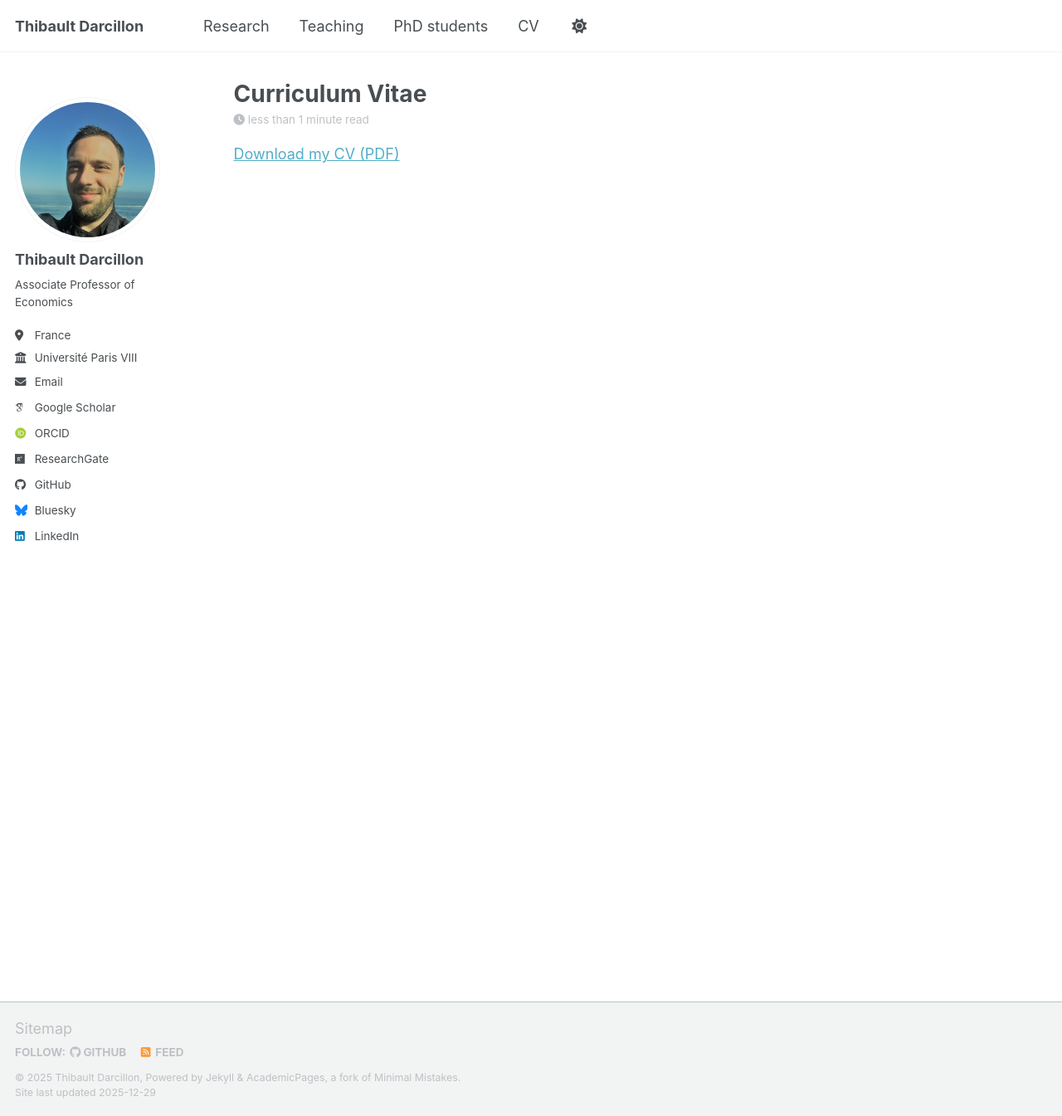
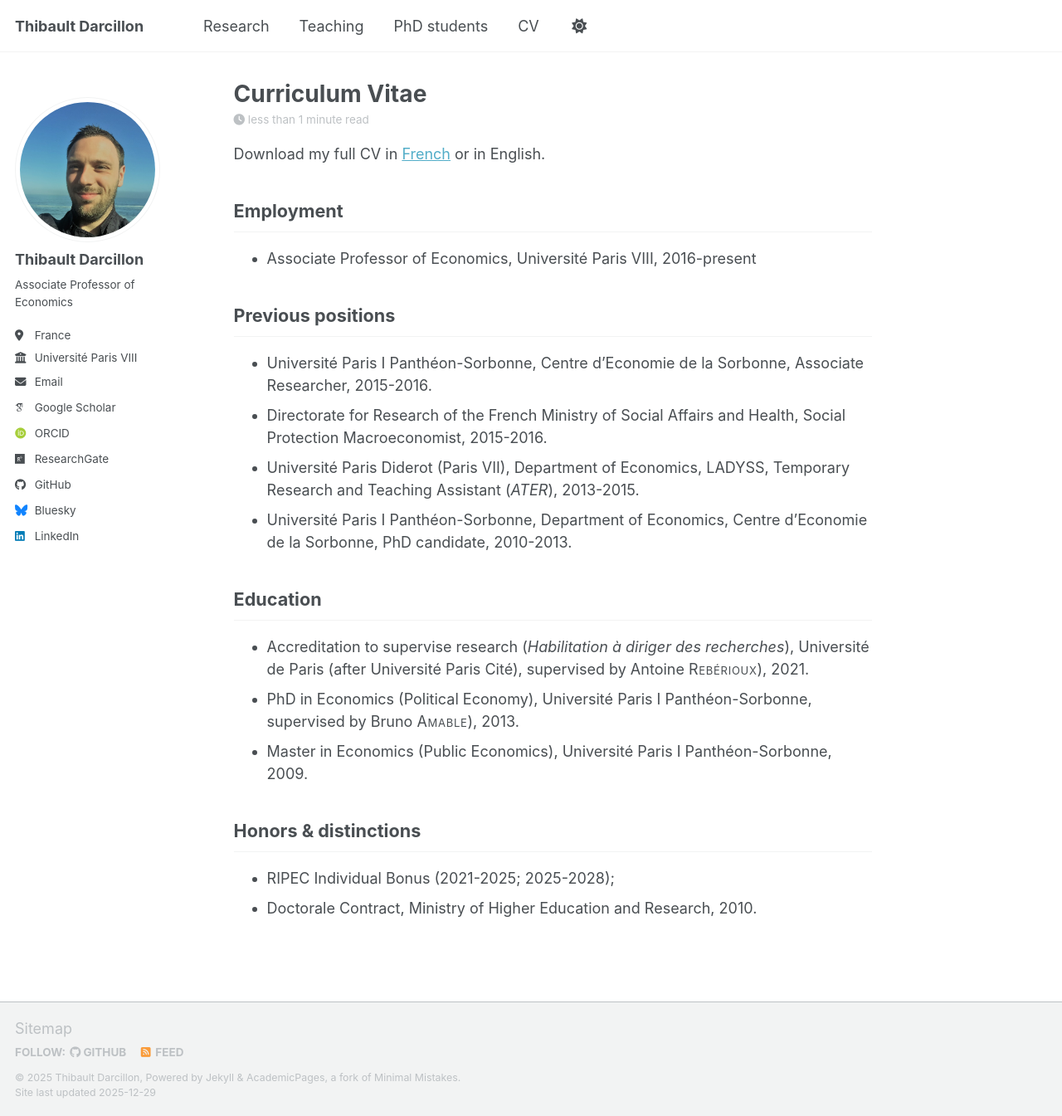
Before and after one commit to thibaultdarcillon/thibaultdarcillon.github.io, a Jekyll site: the page built from _pages/cv.md, in a window 1280 px wide and 1345 px high. Shown: the whole window at 83% size. Built offline with Jekyll 4.4.1, drawn with Linux system fonts in a browser that asks for light colours; some web fonts are replaced; a script bundle is joined from its source files by our own code; library files that are not in the unit come from our copies.

Commit message:
Update CV

```diff
--- a/_pages/cv.md
+++ b/_pages/cv.md
@@ -5,4 +5,26 @@ permalink: /cv/
 author_profile: true
 ---
 
-[Download my CV (PDF)](/assets/pdf/CV-09-20.pdf)
+Download my full CV in [French]((/assets/pdf/CV-09-20.pdf)) or in English.
+
+## Employment
+
+- Associate Professor of Economics, Université Paris VIII, 2016-present
+
+## Previous positions
+- Université Paris I Panthéon-Sorbonne, Centre d'Economie de la Sorbonne, Associate Researcher, 2015-2016.
+- Directorate for Research of the French Ministry of Social Affairs and
+Health, Social Protection Macroeconomist, 2015-2016.
+- Université Paris Diderot (Paris VII), Department of Economics, LADYSS, Temporary Research and Teaching Assistant (*ATER*), 2013-2015.
+- Université Paris I Panthéon-Sorbonne, Department of Economics, Centre d'Economie de la Sorbonne, PhD candidate, 2010-2013.
+
+## Education
+
+- Accreditation to supervise research (*Habilitation à diriger des recherches*), Université de Paris (after Université Paris Cité), supervised by Antoine <span class="smallcaps">Rebérioux</span>), 2021.
+- PhD in Economics (Political Economy), Université Paris I Panthéon-Sorbonne,  supervised by Bruno <span class="smallcaps">Amable</span>), 2013.
+- Master in Economics (Public Economics), Université Paris I Panthéon-Sorbonne, 2009.
+
+## Honors & distinctions
+
+- RIPEC Individual Bonus (2021-2025; 2025-2028);
+- Doctorale Contract, Ministry of Higher Education and Research, 2010.
```
